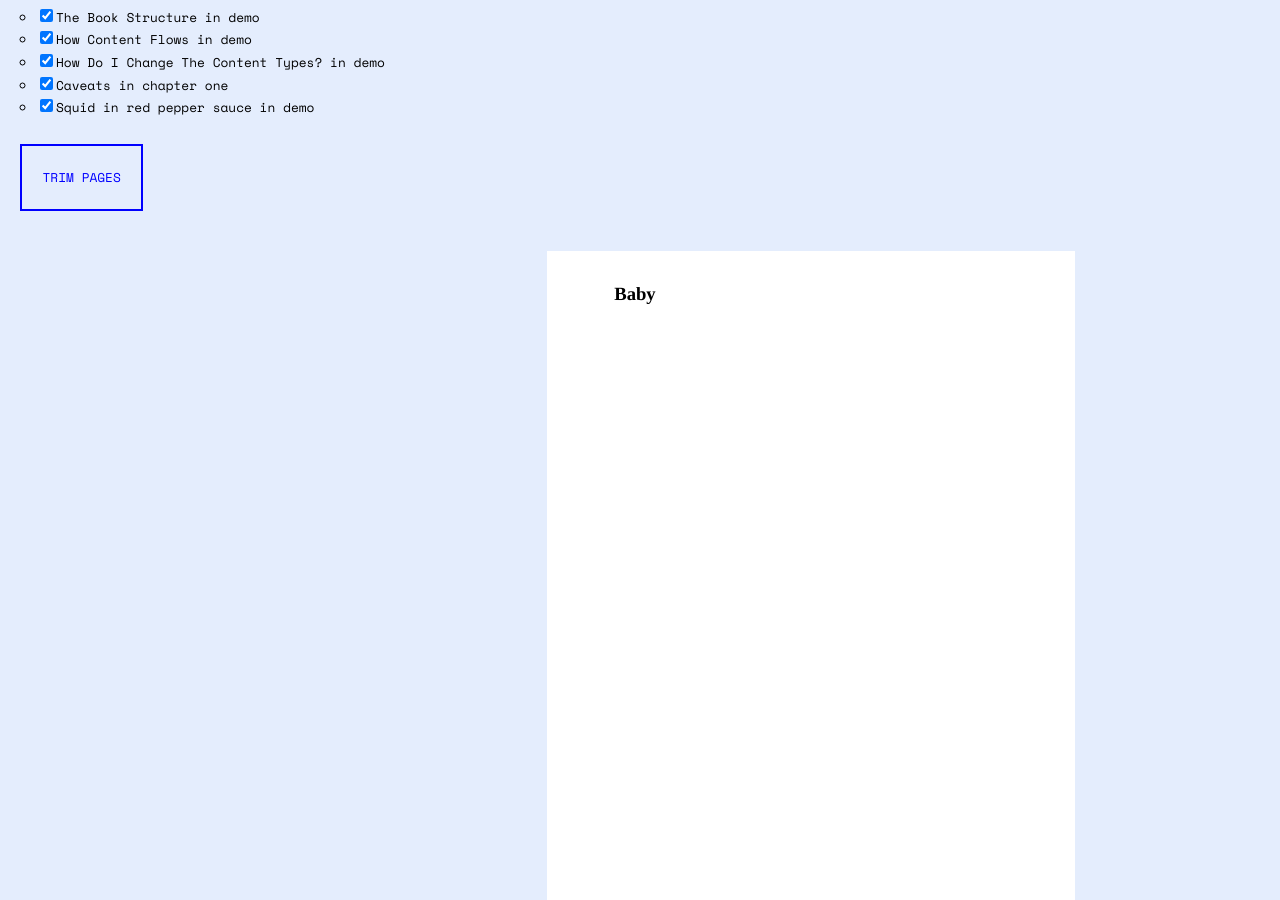
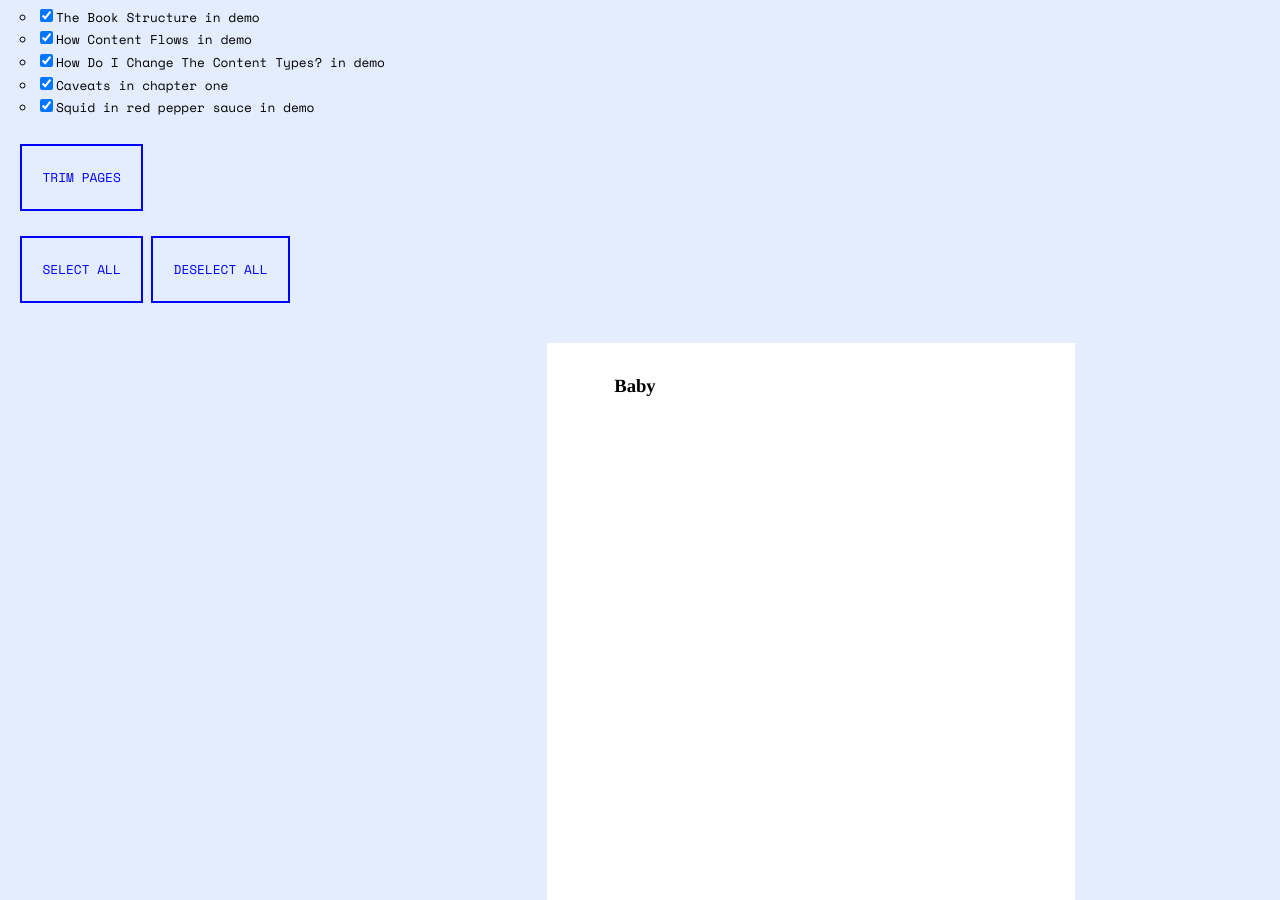
Before and after one commit to thedesignoffice/babybindery, a Jekyll site: the page built from book.html, in a window 1280 px wide and 900 px high, scrolled down 308 px. Built offline with Jekyll 4.4.1, drawn with Linux system fonts in a browser that asks for light colours; some of the changed lines change nothing that is shown.

Commit message:
Added select and deselect all buttons. Closes #32.

```diff
--- a/_includes/print_menu.html
+++ b/_includes/print_menu.html
@@ -4,5 +4,6 @@
     <li><input type="checkbox" id="checkbox-post" class="menu-checkbox" data-slug="{{ post.url }}" data-chapter = "{{ post.chapter }}" />{{ post.title }} in {{ post.chapter }}</li>
   {% endfor %}
   </ul>
-  <div id="trim_pages_button" class="button">Trim Pages</div> <div style="display: none" id="assign_pagenums_button" class="button">Get Page Numbers</div> <div style="display: none" id="print_button" class="button">Print!</div> &nbsp; &nbsp; <div style="display: none" id="refresh_button" class="button">↺ Refresh</div>
+  <div id="trim_pages_button" class="button">Trim Pages</div> <div style="display: none" id="assign_pagenums_button" class="button">Get Page Numbers</div> <div style="display: none" id="print_button" class="button">Print!</div> &nbsp; &nbsp; <div style="display: none" id="refresh_button" class="button">↺ Refresh</div> <br />
+  <div id="select_button" class="button">Select All</div> <div id="deselect_button" class="button">Deselect All</div>
 </div>
--- a/js/checkboxes_links.js
+++ b/js/checkboxes_links.js
@@ -3,6 +3,15 @@ function checkAll(){
   for(var i = 0; i < inputs.length; i++){
     if(inputs[i].type=='checkbox'){
       inputs[i].checked = true;
+    }
+  }
+}
+
+function uncheckAll(){
+  var inputs = document.getElementsByTagName('input');
+  for(var i = 0; i < inputs.length; i++){
+    if(inputs[i].type=='checkbox'){
+      inputs[i].checked = false;
     }
   }
 }
@@ -158,14 +167,12 @@ function assign_toc_pages(){
 
   unique_chapter_page_numbers.push(n_pages);
   unique_chapters.unshift('');
-  console.log(unique_chapter_page_numbers);
 
   for(var k = 0; k <= unique_chapters.length; k++) {
     var page_pointer = 0;
     var chapter_pointer = 0;
     while(page_pointer < n_pages) {
       if(page_pointer < unique_chapter_page_numbers[chapter_pointer]) {
-        // label page!!
         var contextual_info = $('.page-num').filter(function(){
           return $(this).html() == page_pointer;
         }).siblings('.page-footer').children('.contextual-info');
@@ -174,7 +181,6 @@ function assign_toc_pages(){
       } else {
         chapter_pointer++;
       }
-      // page_pointer++;
     }
   }
 
@@ -197,6 +203,16 @@ $("input[type=checkbox]").on("click", function(){
   $("#print_button").css("display","none");
 });
 
+$("#select_button").click(function(){
+  checkAll();
+  refreshContent();
+});
+
+$("#deselect_button").click(function(){
+  uncheckAll();
+  refreshContent();
+})
+
 $("#trim_pages_button").click(function(){
   trim_empty_pages();
   $("#trim_pages_button").css("text-decoration","line-through");
```
